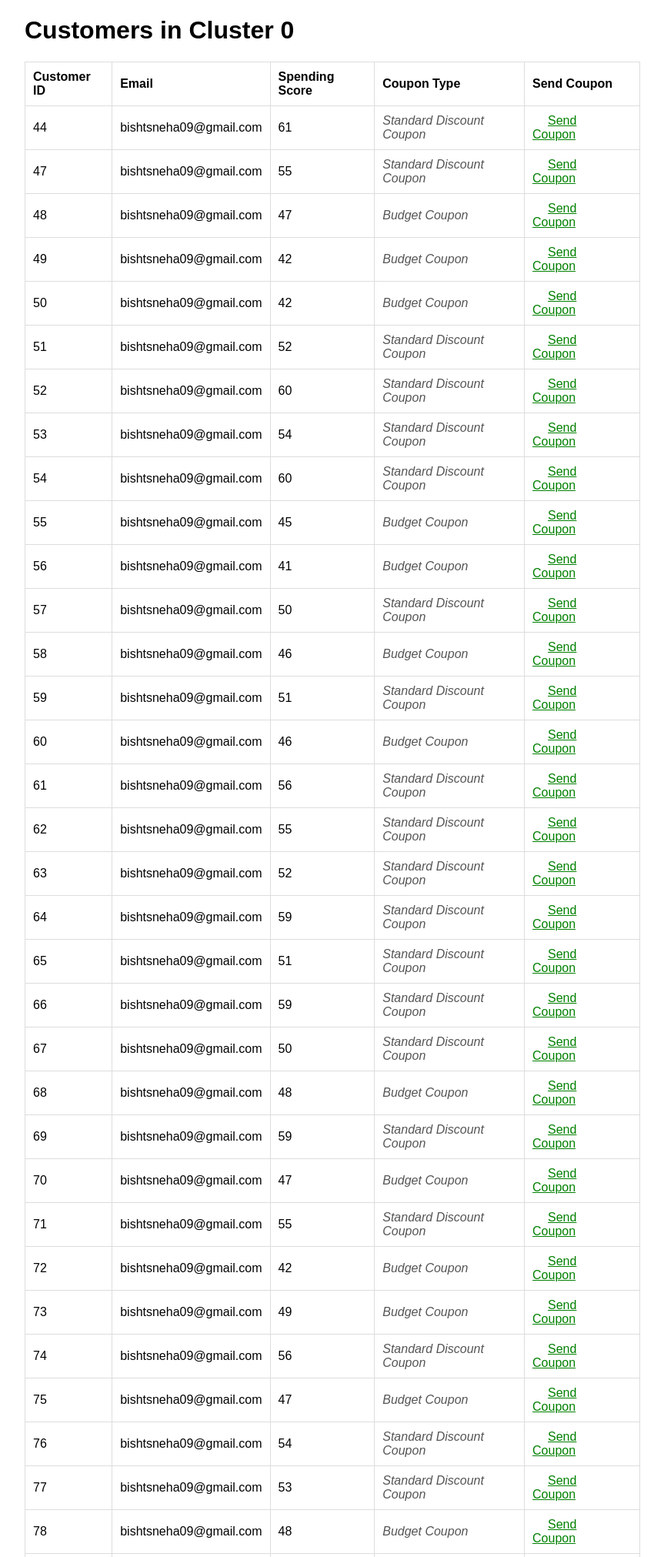
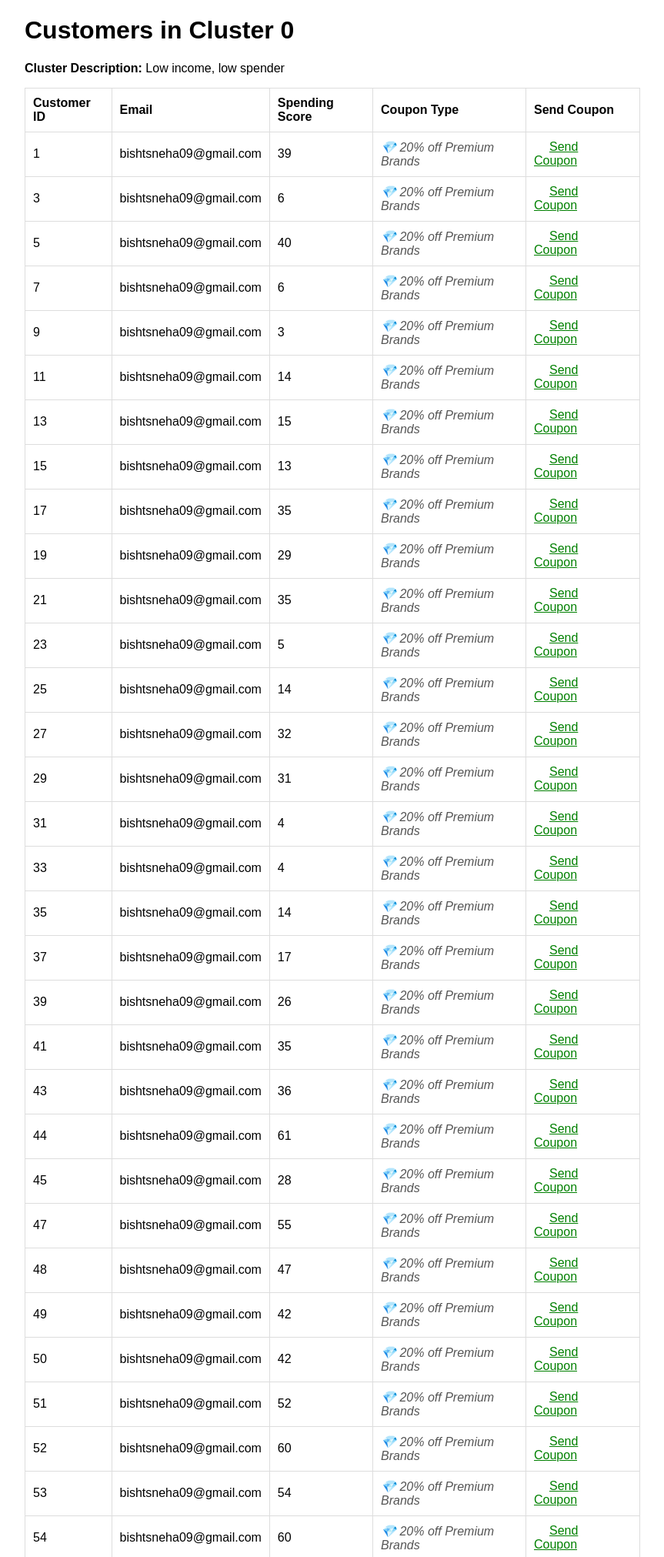
Before and after one commit to snehabisht13/ML_Project, a Flask app: page /cluster/0 in a window 1280 px wide. Shown: the top 2023 px of the page at 77% size, without its empty margins (208-1071 px from the left). Run offline with Flask 3, Linux system fonts and the light colour scheme.

Commit message:
updated files

```diff
--- a/app.py
+++ b/app.py
@@ -9,7 +9,7 @@ app = Flask(__name__)
 app.config['MAIL_SERVER'] = 'smtp.gmail.com'
 app.config['MAIL_PORT'] = 465
 app.config['MAIL_USERNAME'] = 'sneha040222@gmail.com'  # Replace with your email
-app.config['MAIL_PASSWORD'] = 'agzl upvq rulm ctee'  # Replace with your email password or app-specific password
+app.config['MAIL_PASSWORD'] = 'agzl upvq rulm ctee'    # Use an app-specific password
 app.config['MAIL_USE_TLS'] = False
 app.config['MAIL_USE_SSL'] = True
 
@@ -20,7 +20,7 @@ df = pd.read_csv('Mall_Customers_with_email.csv')
 
 # Clustering based on Income & Spending Score
 X = df[['Annual Income (k$)', 'Spending Score (1-100)']]
-kmeans = KMeans(n_clusters=5, random_state=42)
+kmeans = KMeans(n_clusters=4, random_state=42)
 df['Cluster'] = kmeans.fit_predict(X)
 
 # Basic coupon mapping
@@ -30,7 +30,6 @@ def recommend_coupon(cluster_id):
         1: "🛒 Save on Essentials - Flat ₹100 Off",
         2: "👗 Fashion Fiesta: Buy 1 Get 1",
         3: "🎁 Loyalty Bonus: Extra Points",
-        4: "💰 Cashback Week - 10% back on every purchase"
     }
     return coupons.get(cluster_id, "🎉 General Discount: Flat 5% Off")
 
@@ -59,7 +58,6 @@ def cluster_customers(cluster_id):
     if cluster_id < 0 or cluster_id >= 5:
         return render_template('error.html', message="Invalid Cluster ID"), 404
 
-    # Get all customers for the selected cluster
     cluster_data = df[df['Cluster'] == cluster_id]
     return render_template('cluster_customers.html', cluster_id=cluster_id, customers=cluster_data.to_dict(orient='records'))
 
@@ -70,8 +68,8 @@ def send_coupon(customer_id):
     email = customer['email']
     coupon = recommend_coupon(customer['Cluster'])
 
-    msg = Message('Your Personalized Coupon', sender='your_email@gmail.com', recipients=[email])
-    msg.body = f"Hello customer ,\n\nHere is your exclusive coupon:\n{coupon}\n\nEnjoy shopping!"
+    msg = Message('Your Personalized Coupon', sender='sneha040222@gmail.com', recipients=[email])
+    msg.body = f"Hello Customer,\n\nHere is your exclusive coupon:\n{coupon}\n\nEnjoy shopping!"
 
     try:
         mail.send(msg)
@@ -79,38 +77,65 @@ def send_coupon(customer_id):
     except Exception as e:
         return f"Error: {str(e)}"
 
-# New customer form for predicting cluster and sending coupon
-@app.route('/new_customer', methods=['GET', 'POST'])
-def new_customer():
-    if request.method == 'POST':
-        income = request.form['income']
-        spending_score = request.form['spending_score']
+# new customer
+@app.route('/recommend-coupon', methods=['POST'])
+def recommend_coupon_form():
+    customer_id = request.form['customer_id']
+    email = request.form['email']
+    spending_score = int(request.form['spending_score'])
+    annual_income = float(request.form['annual_income'])
 
-        # Predict the cluster for the new customer
-        new_customer_data = [[income, spending_score]]
-        predicted_cluster = kmeans.predict(new_customer_data)[0]
+    # Predict cluster using KMeans model
+    cluster = kmeans.predict([[annual_income, spending_score]])[0]
+    coupon = recommend_coupon(cluster)
 
-        # Recommend coupon for this cluster
-        coupon = recommend_coupon(predicted_cluster)
+    # Render a page with coupon details and send button
+    return render_template('coupon_result.html',
+                           customer_id=customer_id,
+                           email=email,
+                           spending_score=spending_score,
+                           annual_income=annual_income,
+                           cluster=cluster,
+                           coupon=coupon)
 
-        # Optionally, you can send the coupon to a new email or display it on the page
-        # email = request.form['email']
-        # send_coupon_email(email, coupon)  # Optionally send coupon via email
+# sending coupon to new user
+@app.route('/send_coupon_direct', methods=['POST'])
+def send_coupon_direct():
+    email = request.form['email']
+    coupon = request.form['coupon']
 
-        return render_template('new_customer_result.html', predicted_cluster=predicted_cluster, coupon=coupon)
+    msg = Message('Your Personalized Coupon', sender='sneha040222@gmail.com', recipients=[email])
+    msg.body = f"Hello,\n\nHere is your personalized coupon:\n{coupon}\n\nEnjoy your shopping experience!"
 
-    return render_template('new_customer_form.html')
+    try:
+        mail.send(msg)
+        return f"<h3>Coupon sent successfully to {email}!</h3>"
+    except Exception as e:
+        return f"<h3>Error sending email: {str(e)}</h3>"
 
+
+# Homepage: Cluster visualization
 # Homepage: Cluster visualization
 @app.route('/')
 def home():
-    # Get the number of customers in each cluster
     cluster_counts = []
-    for i in range(5):
+
+    # Manual labeling for each cluster based on cluster index
+    cluster_labels = {
+        0: "Low income, low spender",
+        1: "Moderate income, high spender",
+        2: "High income, frequent spender",
+        3: "Mid-income, average spender"
+    }
+
+    for i in range(4):
         cluster_data = df[df['Cluster'] == i]
-        cluster_counts.append(len(cluster_data))  # Number of customers in the cluster
+        cluster_counts.append(len(cluster_data))
 
-    return render_template('index.html', cluster_counts=cluster_counts)
+    # Ensure labels are ordered by cluster index
+    cluster_ranges = [cluster_labels[i] for i in range(4)]
+
+    return render_template('index.html', cluster_counts=cluster_counts, cluster_ranges=cluster_ranges)
 
 if __name__ == '__main__':
     app.run(debug=True)
--- a/templates/cluster_customers.html
+++ b/templates/cluster_customers.html
@@ -38,6 +38,13 @@
 <body>
     <div class="container">
         <h1>Customers in Cluster {{ cluster_id }}</h1>
+        {% set cluster_names = [
+            "Low income, low spender",
+            "Moderate income, moderate spender",
+            "High income, frequent spender",
+            "Mid income, average spender",
+        ] %}
+        <p><strong>Cluster Description:</strong> {{ cluster_names[cluster_id] }}</p>
         <table>
             <thead>
                 <tr>
@@ -54,14 +61,15 @@
                     <td>{{ customer['CustomerID'] }}</td>
                     <td>{{ customer['email'] }}</td>
                     <td>{{ customer['Spending Score (1-100)'] }}</td>
+
                     <td class="coupon-type">
-                        {% if customer['Spending Score (1-100)'] >= 80 %}
-                            Premium Discount Coupon
-                        {% elif customer['Spending Score (1-100)'] >= 50 %}
-                            Standard Discount Coupon
-                        {% else %}
-                            Budget Coupon
-                        {% endif %}
+                        {% set cluster_coupon = {
+                            0: "💎 20% off Premium Brands",
+                            1: "🛒 Save on Essentials - Flat ₹100 Off",
+                            2: "👗 Fashion Fiesta: Buy 1 Get 1",
+                            3: "🎁 Loyalty Bonus: Extra Points",
+                        } %}
+                        {{ cluster_coupon[cluster_id] }}
                     </td>
                     <td><a href="{{ url_for('send_coupon', customer_id=customer['CustomerID']) }}" class="button">Send Coupon</a></td>
                 </tr>
```
Also changed, not shown: templates/coupon_result.html (added, +79 -0 lines), templates/index.html (+22 -20 lines).
